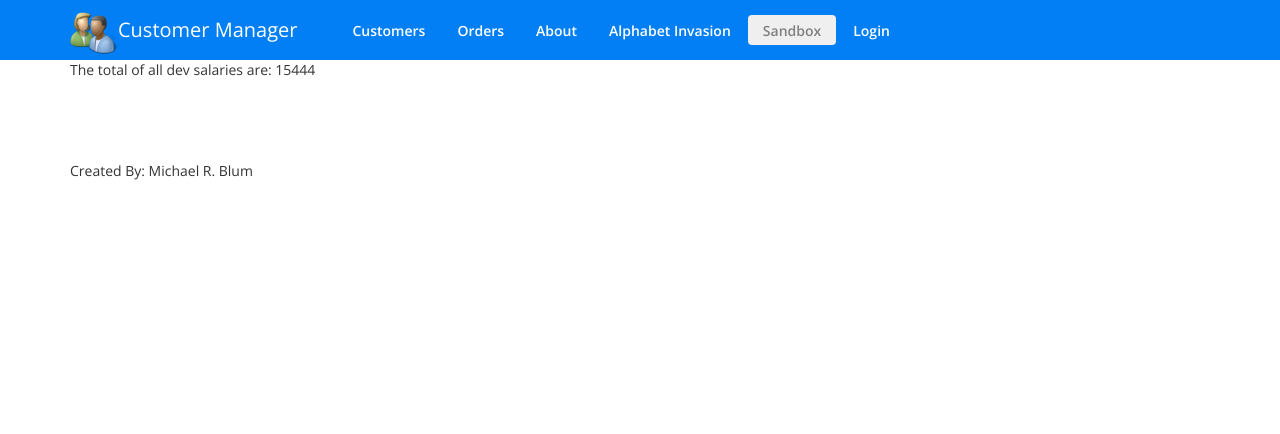
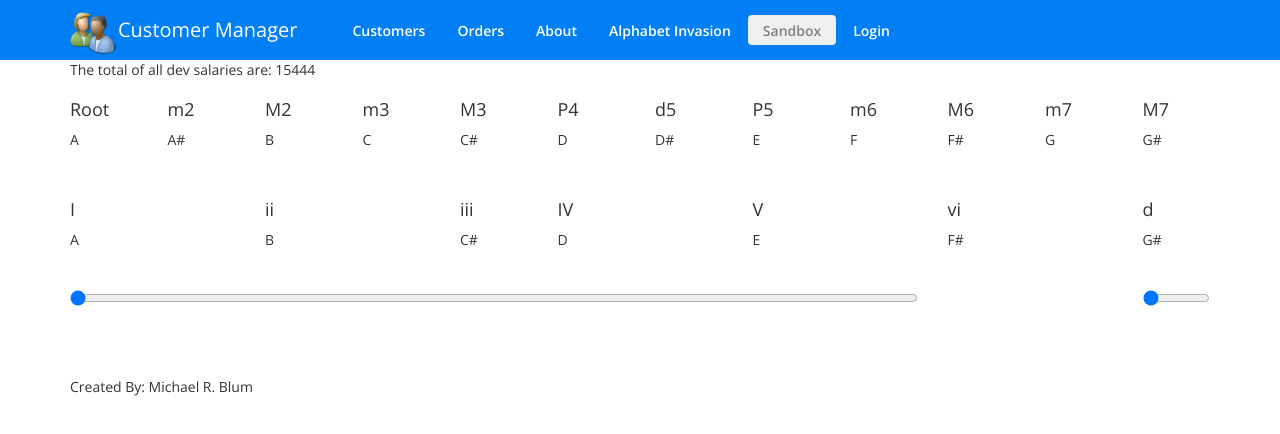
Before and after one commit to blummichaelrobert/angular-training, an Angular app: page /sandbox in a window 1280 px wide. Shown: the top 434 px of the page. Built offline with nearby package versions, Linux system fonts and the light colour scheme.

Commit message:
begin music web app.

```diff
--- a/src/app/app.module.ts
+++ b/src/app/app.module.ts
@@ -19,7 +19,7 @@ import { MockDataService } from './shared/mocks';
     LoginModule,          // Eager loaded since we may need to go here right away as browser loads based on route user enters
     AppRoutingModule,     // Main routes for application
     CoreModule,           // Singleton objects (services, components that are loaded only once, etc.)
-    SharedModule          // Shared (multi-instance) objects
+    SharedModule          // Shared (multi-instance) objectsz
   ],
   providers: [MockDataService],
   bootstrap: [AppComponent]
--- /dev/null
+++ b/src/app/core/services/music-key.service.ts
@@ -0,0 +1,46 @@
+import { Injectable } from '@angular/core';
+import { MusicKey } from '../../sandbox/sandbox.component';
+
+
+@Injectable()
+export class MusicKeyService {
+
+    musicMap: Map<string, string[]> = new Map([
+        ['1', ['A', 'A#', 'B', 'C', 'C#', 'D', 'D#', 'E', 'F', 'F#', 'G', 'G#']],
+        ['2', ['A#', 'B', 'C', 'C#', 'D', 'D#', 'E', 'F', 'F#', 'G', 'G#', 'A']],
+        ['3', ['B', 'C', 'C#', 'D', 'D#', 'E', 'F', 'F#', 'G', 'G#', 'A', 'A#']],
+        ['4', ['C', 'C#', 'D', 'D#', 'E', 'F', 'F#', 'G', 'G#', 'A', 'A#', 'B']],
+        ['5', ['C#', 'D', 'D#', 'E', 'F', 'F#', 'G', 'G#', 'A', 'A#', 'B', 'C']],
+        ['6', ['D', 'D#', 'E', 'F', 'F#', 'G', 'G#', 'A', 'A#', 'B', 'C', 'C#']],
+        ['7', ['D#', 'E', 'F', 'F#', 'G', 'G#', 'A', 'A#', 'B', 'C', 'C#', 'D']],
+        ['8', ['E', 'F', 'F#', 'G', 'G#', 'A', 'A#', 'B', 'C', 'C#', 'D', 'D#']],
+        ['9', ['F', 'F#', 'G', 'G#', 'A', 'A#', 'B', 'C', 'C#', 'D', 'D#', 'E']],
+        ['10', ['F#', 'G', 'G#', 'A', 'A#', 'B', 'C', 'C#', 'D', 'D#', 'E', 'F']],
+        ['11', ['G', 'G#', 'A', 'A#', 'B', 'C', 'C#', 'D', 'D#', 'E', 'F', 'F#']],
+        ['12', ['G#', 'A', 'A#', 'B', 'C', 'C#', 'D', 'D#', 'E', 'F', 'F#', 'G']]
+    ]);
+
+    musicKey: MusicKey;
+
+    getMusicKey(key: string): MusicKey {
+
+        const rawMusicKey: string[] = this.musicMap.get(key);
+
+        this.musicKey = {
+            Root: rawMusicKey[0],
+            minor2nd: rawMusicKey[1],
+            Major2nd: rawMusicKey[2],
+            minor3rd: rawMusicKey[3],
+            Major3rd: rawMusicKey[4],
+            Perfect4th: rawMusicKey[5],
+            diminished5th: rawMusicKey[6],
+            Perfect5th: rawMusicKey[7],
+            minor6th: rawMusicKey[8],
+            Major6th: rawMusicKey[9],
+            minor7th: rawMusicKey[10],
+            Major7th: rawMusicKey[11]
+        };
+
+        return this.musicKey;
+    }
+}
--- a/src/app/sandbox/sandbox.component.css
+++ b/src/app/sandbox/sandbox.component.css
@@ -0,0 +1,38 @@
+.slidecontainer {
+    width: 100%; /* Width of the outside container */
+}
+
+/* The slider itself */
+.slider {
+    -webkit-appearance: none; /* Override default CSS styles */
+    appearance: none;
+    width: 100%; /* Full-width */
+    height: 25px; /* Specified height */
+    background: #d3d3d3; /* Grey background */
+    outline: none; /* Remove outline */
+    opacity: 0.7; /* Set transparency (for mouse-over effects on hover) */
+    -webkit-transition: .2s; /* 0.2 seconds transition on hover */
+    transition: opacity .2s;
+}
+
+    /* Mouse-over effects */
+    .slider:hover {
+        opacity: 1; /* Fully shown on mouse-over */
+    }
+
+    /* The slider handle (use -webkit- (Chrome, Opera, Safari, Edge) and -moz- (Firefox) to override default look) */
+    .slider::-webkit-slider-thumb {
+        -webkit-appearance: none; /* Override default look */
+        appearance: none;
+        width: 25px; /* Set a specific slider handle width */
+        height: 25px; /* Slider handle height */
+        background: #4CAF50; /* Green background */
+        cursor: pointer; /* Cursor on hover */
+    }
+
+    .slider::-moz-range-thumb {
+        width: 25px; /* Set a specific slider handle width */
+        height: 25px; /* Slider handle height */
+        background: #4CAF50; /* Green background */
+        cursor: pointer; /* Cursor on hover */
+    }
--- a/src/app/sandbox/sandbox.component.html
+++ b/src/app/sandbox/sandbox.component.html
@@ -1 +1,137 @@
 <p>{{displayString}}</p>
+
+<div class="row">
+    <div class="col-xs-1">
+        <h4>Root</h4>
+        <p>{{musicKey.Root}}</p>
+    </div>
+    <div class="col-xs-1">
+        <h4>m2</h4>
+        <p>{{musicKey.minor2nd}}</p>
+    </div>
+    <div class="col-xs-1">
+        <h4>M2</h4>
+        <p>{{musicKey.Major2nd}}</p>
+    </div>
+    <div class="col-xs-1">
+        <h4>m3</h4>
+        <p>{{musicKey.minor3rd}}</p>
+    </div>
+    <div class="col-xs-1">
+        <h4>M3</h4>
+        <p>{{musicKey.Major3rd}}</p>
+    </div>
+    <div class="col-xs-1">
+        <h4>P4</h4>
+        <p>{{musicKey.Perfect4th}}</p>
+    </div>
+    <div class="col-xs-1">
+        <h4>d5</h4>
+        <p>{{musicKey.diminished5th}}</p>
+    </div>
+    <div class="col-xs-1">
+        <h4>P5</h4>
+        <p>{{musicKey.Perfect5th}}</p>
+    </div>
+    <div class="col-xs-1">
+        <h4>m6</h4>
+        <p>{{musicKey.minor6th}}</p>
+    </div>
+    <div class="col-xs-1">
+        <h4>M6</h4>
+        <p>{{musicKey.Major6th}}</p>
+    </div>
+    <div class="col-xs-1">
+        <h4>m7</h4>
+        <p>{{musicKey.minor7th}}</p>
+    </div>
+    <div class="col-xs-1">
+        <h4>M7</h4>
+        <p>{{musicKey.Major7th}}</p>
+    </div>
+</div>
+
+
+<div class="row" style="margin-top: 3rem;">
+    <div class="col-xs-1">
+        <div *ngIf="true">
+            <h4 *ngIf="!renderingMajorKey">i</h4>
+            <h4 *ngIf="renderingMajorKey">I</h4>
+            <p>{{musicKey.Root}}</p>
+        </div>
+    </div>
+
+    <div class="col-xs-1"></div>
+
+    <div class="col-xs-1">
+        <div *ngIf="true">
+            <h4 *ngIf="!renderingMajorKey">d</h4>
+            <h4 *ngIf="renderingMajorKey">ii</h4>
+            <p>{{musicKey.Major2nd}}</p>
+        </div>
+    </div>
+    <div class="col-xs-1">
+        <div *ngIf="!renderingMajorKey">
+            <h4>III</h4>
+            <p>{{musicKey.minor3rd}}</p>
+        </div>
+    </div>
+    <div class="col-xs-1">
+        <div *ngIf="renderingMajorKey">
+            <h4>iii</h4>
+            <p>{{musicKey.Major3rd}}</p>
+        </div>
+    </div>
+    <div class="col-xs-1">
+        <div *ngIf="true">
+            <h4 *ngIf="!renderingMajorKey">iv</h4>
+            <h4 *ngIf="renderingMajorKey">IV</h4>
+            <p>{{musicKey.Perfect4th}}</p>
+        </div>
+    </div>
+
+    <div class="col-xs-1"> </div>
+
+    <div class="col-xs-1">
+        <div *ngIf="true">
+            <h4 *ngIf="!renderingMajorKey">v</h4>
+            <h4 *ngIf="renderingMajorKey">V</h4>
+            <p>{{musicKey.Perfect5th}}</p>
+        </div>
+    </div>
+    <div class="col-xs-1" title="Natural Minor">
+        <div *ngIf="!renderingMajorKey">
+            <h4>VI</h4>
+            <p>{{musicKey.minor6th}}</p>
+        </div>
+    </div>
+    <div class="col-xs-1">
+        <div *ngIf="renderingMajorKey">
+            <h4>vi</h4>
+            <p>{{musicKey.Major6th}}</p>
+        </div>
+    </div>
+    <div class="col-xs-1">
+        <div *ngIf="!renderingMajorKey">
+            <h4>VII</h4>
+            <p>{{musicKey.minor7th}}</p>
+        </div>
+    </div>
+    <div class="col-xs-1">
+        <div *ngIf="renderingMajorKey">
+            <h4>d</h4>
+            <p>{{musicKey.Major7th}}</p>
+        </div>
+    </div>
+</div>
+
+
+<div class="row" style="margin-top: 3rem">
+    <div class="col-xs-9">
+        <input #chromaticScale type="range" min="1" max="12" value="1"  (change)="getchromaticScaleValue($event)">
+    </div>
+    <div class="col-xs-2"></div>
+    <div class="col-xs-1">
+        <input #minorMajorScale type="range" min="1" max="2" value="1"  (change)="getminorMajorValue($event)">
+    </div>
+</div>
--- a/src/app/sandbox/sandbox.component.ts
+++ b/src/app/sandbox/sandbox.component.ts
@@ -1,20 +1,26 @@
 import { Component, OnInit } from '@angular/core';
-import { inherits } from 'util';
+import { MusicKeyService } from '../core/services/music-key.service';
 
 @Component({
-  selector: 'sandbox',
-  templateUrl: './sandbox.component.html',
-  styleUrls: ['./sandbox.component.css']
+    selector: 'sandbox',
+    templateUrl: './sandbox.component.html',
+    styleUrls: ['./sandbox.component.css'],
+    providers:[MusicKeyService]
 })
 
 export class SandboxComponent {
 
     displayString = '';
+    chromaticScaleSliderValue = '1';
+    musicKey: MusicKey;
+    renderingMajorKey = true;
 
-    constructor() { }
+    constructor(private musicKeyService: MusicKeyService) { }
 
     ngOnInit() {
         this.runDeveloperCalculator();
+
+        this.musicKey = this.musicKeyService.getMusicKey(this.chromaticScaleSliderValue);
     }
 
     runDeveloperCalculator() {
@@ -37,6 +43,16 @@ export class SandboxComponent {
         const totalSalaries = calculator.calculateSalaries();
 
         this.displayString = `The total of all dev salaries are: ${totalSalaries}`;
+    }
+
+    getchromaticScaleValue(event: MouseEvent) {
+        this.chromaticScaleSliderValue = event['target']['value'];
+        this.musicKey = this.musicKeyService.getMusicKey(this.chromaticScaleSliderValue);
+        console.log(this.musicKey);
+    }
+
+    getminorMajorValue() {
+        this.renderingMajorKey = !this.renderingMajorKey;
     }
 }
 
@@ -100,3 +116,18 @@ export class DeveloperReport {
     WorkingHours: number;
     HourlyRate: number;
 }
+
+export class MusicKey {
+    Root: string;
+    minor2nd: string;
+    Major2nd: string;
+    minor3rd: string;
+    Major3rd: string;
+    Perfect4th: string;
+    diminished5th: string;
+    Perfect5th: string;
+    minor6th: string;
+    Major6th: string;
+    minor7th: string;
+    Major7th: string;
+}
```
Also changed, not shown: src/app/sandbox/sandbox.module.ts (+6 -2 lines).
